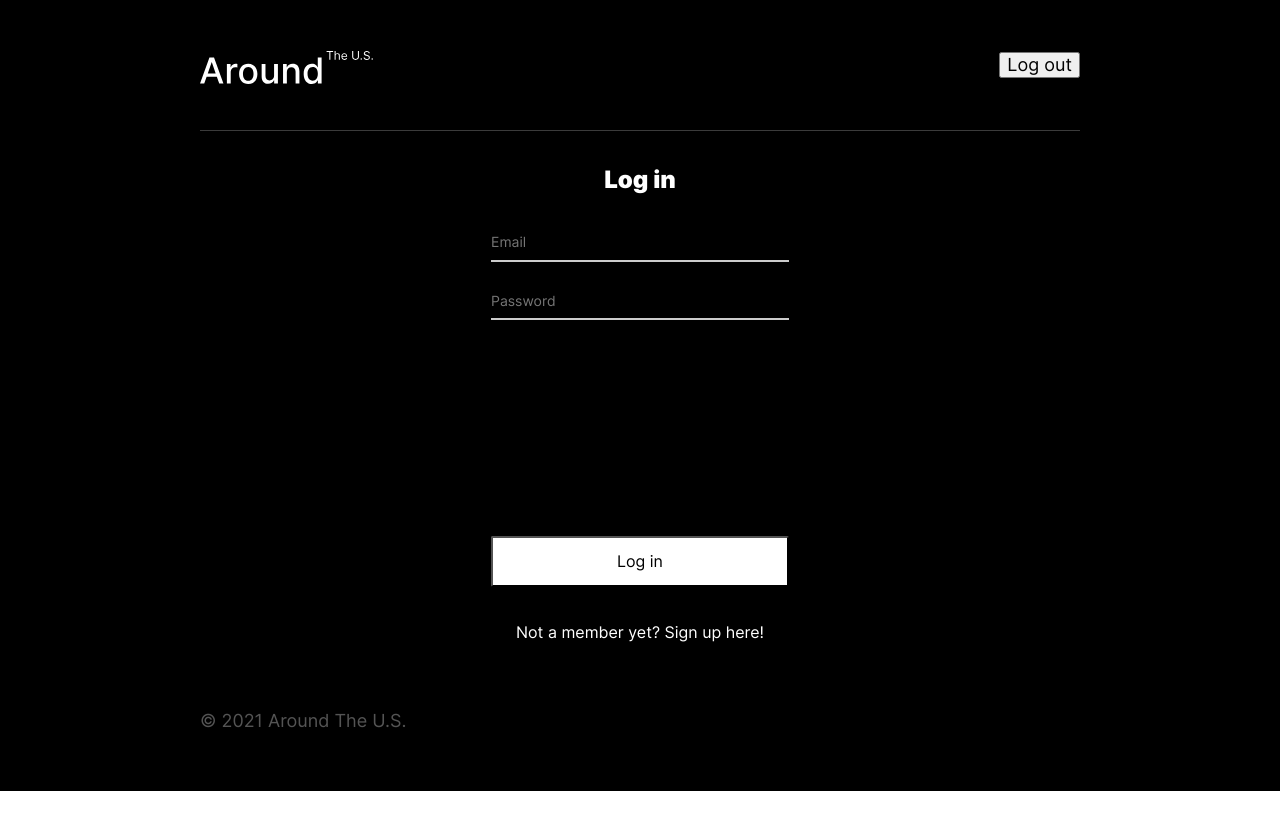
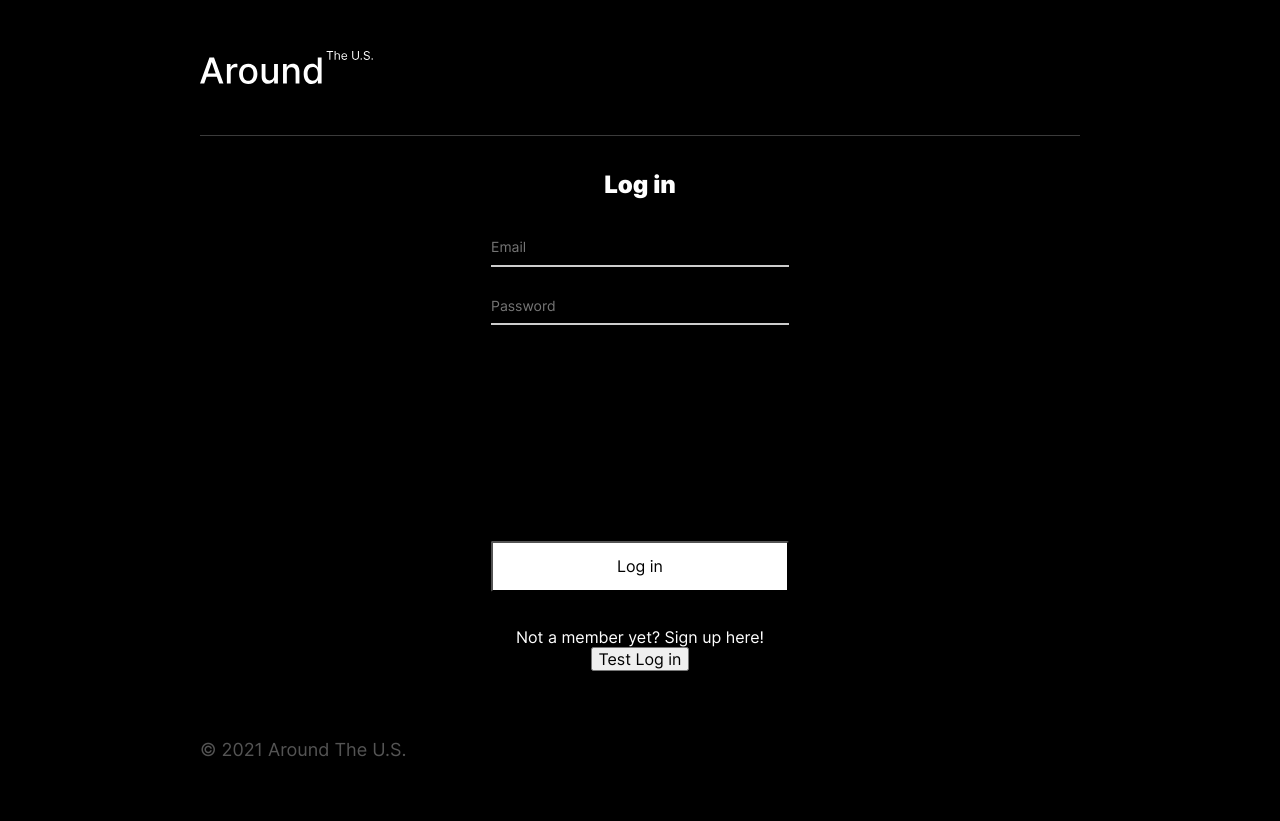
Before and after one commit to MenasheKoren/react-around-auth, a React (Create React App) app: page /signin in a window 1280 px wide. Before the commit the page ends 800 px from the top, so only its background shows below. Built offline with nearby package versions, Linux system fonts and the light colour scheme; no server answers.

Commit message:
Feat: WIP move routes into app

```diff
--- a/src/components/App.js
+++ b/src/components/App.js
@@ -10,8 +10,16 @@ import ImagePopup from './ImagePopup';
 import { EditProfilePopup } from './EditProfilePopup';
 import { EditAvatarPopup } from './EditAvatarPopup';
 import { AddPlacePopup } from './AddPlacePopup';
+import { Route, Routes, useNavigate } from 'react-router-dom';
+import Layout from './Layout';
+import { useAuth } from '../utils/auth';
+import { ProtectedRoute } from './ProtectedRoute';
+import Login from './Login';
+import Register from './Register';
 
 function App() {
+  const navigate = useNavigate();
+  const { login, logout } = useAuth();
   const [isEditAvatarPopupOpen, setIsEditAvatarPopupOpen] =
     React.useState(false);
   const [isEditProfilePopupOpen, setIsEditProfilePopupOpen] =
@@ -24,7 +32,6 @@ function App() {
   const [selectedCardData, setSelectedCardData] = React.useState({});
   const [cardList, setCardList] = React.useState([]);
   const [currentUser, setCurrentUser] = React.useState({});
-
 
   useEffect(() => {
     api
@@ -43,6 +50,37 @@ function App() {
       })
       .catch((err) => console.log(`Error.....: (getInitialCards) ${err}`));
   }, []);
+
+  function handleLogout() {
+    logout()
+      .then(() => {
+        navigate('/');
+      })
+      .catch((err) => {
+        console.log(err);
+      });
+  }
+
+  const handleSubmitLogin = (e) => {
+    e.preventDefault();
+    login()
+      .then(() => {
+        navigate('/');
+      })
+      .catch((err) => {
+        console.log(err);
+      });
+  };
+
+  const handleLoginTest = () => {
+    login()
+      .then(() => {
+        navigate(`/`);
+      })
+      .catch((err) => {
+        console.log(err);
+      });
+  };
 
   function handleCardLike(card) {
     const isLiked = card.likes.some((i) => i._id === currentUser._id);
@@ -151,6 +189,20 @@ function App() {
 
   return (
     <CurrentUserContext.Provider value={currentUser}>
+      <Routes>
+        <Route
+          path='/'
+          element={
+            <Layout
+              handleLoginTest={handleLoginTest}
+              handleSubmitLogin={handleSubmitLogin}
+              handleLogout={handleLogout}
+            />
+          }
+        >
+          <Route
+            element={
+              <ProtectedRoute>
                 <Main
                   onEditAvatarClick={handleEditAvatarClick}
                   onEditProfileClick={handleEditProfileClick}
@@ -161,7 +213,6 @@ function App() {
                   handleCardLike={handleCardLike}
                   handleDeleteCard={handleDeleteCard}
                 />
-
                 <EditAvatarPopup
                   isOpen={isEditAvatarPopupOpen}
                   closeAllPopups={closeAllPopups}
@@ -189,6 +240,22 @@ function App() {
                   selectedCardData={selectedCardData}
                   isOpen={isImagePopupOpen}
                 />
+              </ProtectedRoute>
+            }
+          />
+
+          <Route path='signup' element={<Register />} />
+          <Route path='signin' element={<Login />} />
+          <Route
+            path='*'
+            element={
+              <main style={{ padding: '1rem' }}>
+                <h1>Error 404: There's nothing here!</h1>
+              </main>
+            }
+          />
+        </Route>
+      </Routes>
     </CurrentUserContext.Provider>
   );
 }
--- a/src/components/Header.js
+++ b/src/components/Header.js
@@ -1,30 +1,35 @@
 import React from 'react';
-import { Link, useNavigate } from 'react-router-dom';
+import { Link, useLocation } from 'react-router-dom';
 import logo from '../images/logo.svg';
 import { useAuth } from '../utils/auth';
+import App from './App';
 
 export default function Header() {
-  const { isAuthed, logout } = useAuth();
-  const navigate = useNavigate();
+  const location = useLocation();
+  const { isAuthed } = useAuth();
 
-  const handleLogout = () => {
-    logout()
-      .then(() => {
-        navigate('signin');
-      });
-  };
+  const { handleLogout } = App;
   return (
     <header className='header'>
-      <img src={logo} alt='Around the U.S. logo' className='header__logo' />
+      {/*<img src={logo} alt="Around the U.S. logo" className="header__logo" />*/}
+      <Link to='/' className='link'>
+        <img src={logo} alt='Around the U.S. logo' className='header__logo' />
+      </Link>
 
       {isAuthed && (
-        <button onClick={handleLogout} className='button'>
+        <Link to='signin' onClick={handleLogout} replace className='link'>
           Log out
-        </button>
+        </Link>
       )}
-      {!isAuthed && (
+
+      {location.pathname === 'signin' && (
+        <Link className='link' to='signup'>
+          Sign up
+        </Link>
+      )}
+      {location.pathname === 'signup' && (
         <Link className='link' to='signin'>
-          Sign in
+          Log in
         </Link>
       )}
     </header>
--- a/src/components/Layout.js
+++ b/src/components/Layout.js
@@ -1,13 +1,20 @@
 import Header from './Header';
 import Footer from './Footer';
 import { Outlet } from 'react-router-dom';
+import App from './App';
 
 export default function Layout() {
+  const { handleLogout, handleSubmitLogin, handleLoginTest } = App;
   return (
     <div className='page'>
       <div className='content'>
-        <Header />
-        <Outlet />
+        <Header
+          handleLogout={handleLogout}
+        />
+        <Outlet
+          handleLoginTest={handleLoginTest}
+          handleSubmitLogin={handleSubmitLogin}
+        />
         <Footer />
       </div>
     </div>
--- a/src/components/Login.js
+++ b/src/components/Login.js
@@ -1,17 +1,9 @@
-import { Link, useNavigate } from 'react-router-dom';
+import { Link } from 'react-router-dom';
 import React from 'react';
-import { useAuth } from '../utils/auth';
+import App from './App';
 
 export default function Login() {
-  const navigate = useNavigate();
-  const { login } = useAuth();
-
-  const handleSubmitLogin = (e) => {
-    e.preventDefault();
-    login().then(() => {
-      navigate('/');
-    });
-  };
+  const { handleSubmitLogin, handleLoginTest } = App;
   return (
     <section className={`entry entry_type_login`}>
       <h2 className='entry__title'>Log in</h2>
@@ -45,6 +37,7 @@ export default function Login() {
       <Link to='/signup' className='link entry__redirect'>
         Not a member yet? Sign up here!
       </Link>
+      <button onClick={handleLoginTest}>Test Log in</button>
     </section>
   );
 }
--- a/src/components/ProtectedRoute.js
+++ b/src/components/ProtectedRoute.js
@@ -1,12 +1,13 @@
 import { Navigate, Outlet, useLocation } from 'react-router-dom';
+import React from 'react';
 import { useAuth } from '../utils/auth';
 
-export default function ProtectedRoute() {
+export const ProtectedRoute = () => {
   const location = useLocation();
   const { isAuthed } = useAuth();
   return isAuthed ? (
     <Outlet />
   ) : (
-    <Navigate to='signin' replace state={{ from: location.pathname }} />
+    <Navigate to='signin' state={{ from: location.pathname }} />
   );
-}
+};
--- a/src/index.js
+++ b/src/index.js
@@ -1,34 +1,33 @@
 import React from 'react';
 import { render } from 'react-dom';
 import './index.css';
+import reportWebVitals from './reportWebVitals';
+import { BrowserRouter } from 'react-router-dom';
 import App from './components/App';
-import reportWebVitals from './reportWebVitals';
-import { BrowserRouter, Route, Routes } from 'react-router-dom';
-import Login from './components/Login';
-import Register from './components/Register';
-import ProtectedRoute from './components/ProtectedRoute';
-import Layout from './components/Layout';
 
 render(
   <React.StrictMode>
     <BrowserRouter>
-      <Routes>
-        <Route element={<Layout />}>
-          <Route element={<ProtectedRoute />}>
-            <Route path='/' element={<App />} />
-          </Route>
-          <Route path='signup' element={<Register />} />
-          <Route path='signin' element={<Login />} />
-          <Route
-            path='*'
-            element={
-              <main style={{ padding: '1rem' }}>
-                <h1>Error 404: There's nothing here!</h1>
-              </main>
-            }
-          />
-        </Route>
-      </Routes>
+      {/*<AuthProvider>*/}
+      <App />
+      {/*<Routes>*/}
+      {/*  <Route element={<ProtectedRoute />}>*/}
+      {/*    <Route path="/" element={<App />} />*/}
+      {/*  </Route>*/}
+      {/*  <Route element={<Layout />}>*/}
+      {/*    <Route path="signup" element={<Register />} />*/}
+      {/*    <Route path="signin" element={<Login />} />*/}
+      {/*    <Route*/}
+      {/*      path="*"*/}
+      {/*      element={*/}
+      {/*        <main style={{ padding: "1rem" }}>*/}
+      {/*          <h1>Error 404: There's nothing here!</h1>*/}
+      {/*        </main>*/}
+      {/*      }*/}
+      {/*    />*/}
+      {/*  </Route>*/}
+      {/*</Routes>*/}
+      {/*</AuthProvider>*/}
     </BrowserRouter>
   </React.StrictMode>,
   document.getElementById('root')
--- a/src/utils/auth.js
+++ b/src/utils/auth.js
@@ -1,7 +1,10 @@
 import React from 'react';
+import { AuthContext } from '../contexts/AuthContext';
+
+const BASE_URL = 'https://register.nomoreparties.co';
 
 export function useAuth() {
-  const [isAuthed, setIsAuthed] = React.useState(true);
+  const [isAuthed, setIsAuthed] = React.useState(false);
 
   return {
     isAuthed,
@@ -24,8 +27,18 @@ export function useAuth() {
   };
 }
 
+export function AuthProvider({ children }) {
+  const isAuthed = useAuth();
 
-const BASE_URL = 'https://register.nomoreparties.co';
+  return (
+    <AuthContext.Provider value={isAuthed}>{children}</AuthContext.Provider>
+  );
+}
+
+export default function AuthConsumer() {
+  return React.useContext(AuthContext);
+}
+
 export const register = (username, email, password) => {
   return fetch(`${BASE_URL}/signup`, {
     method: 'POST',
```
Lines whose indentation alone changed are shown as unchanged.
